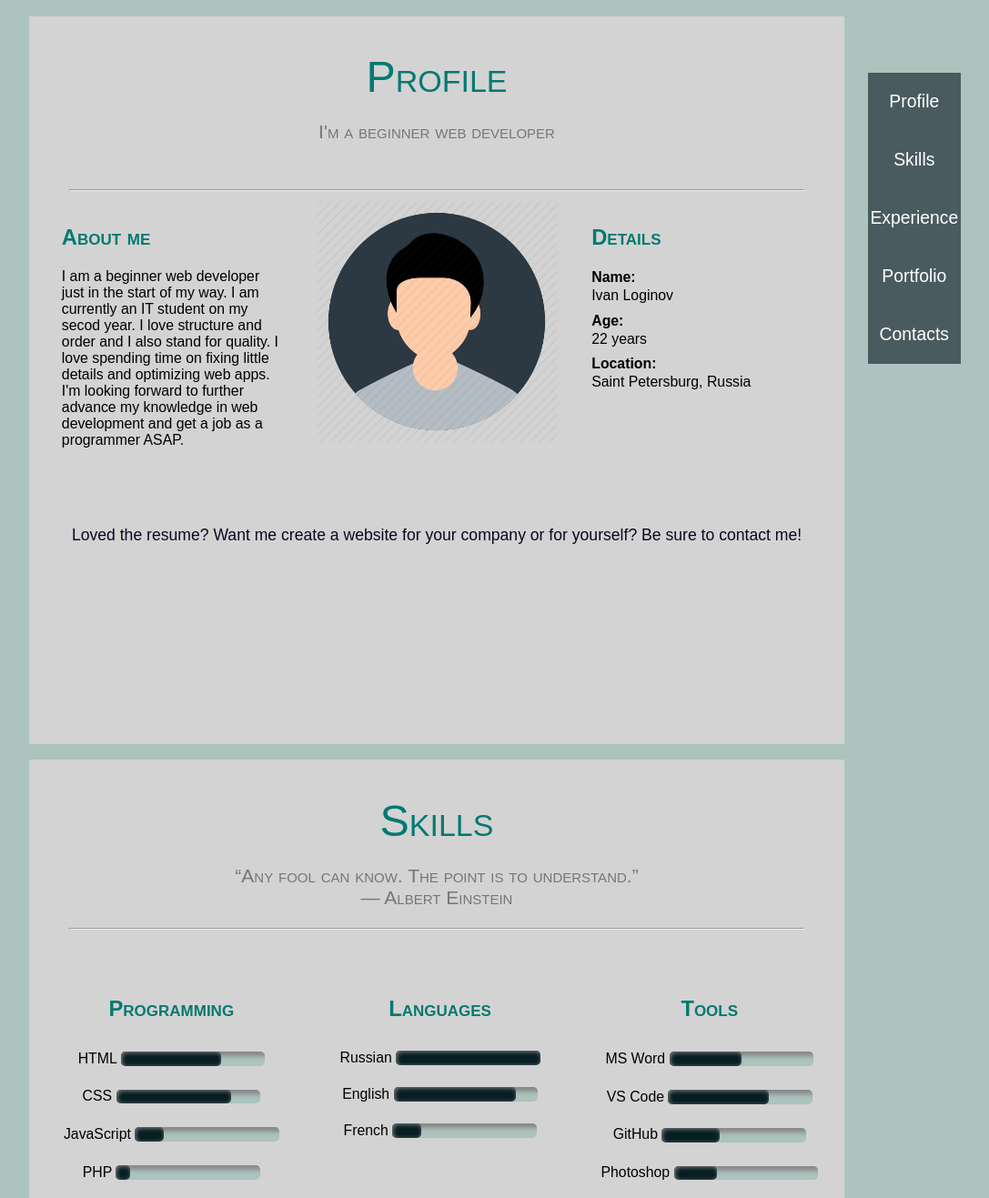
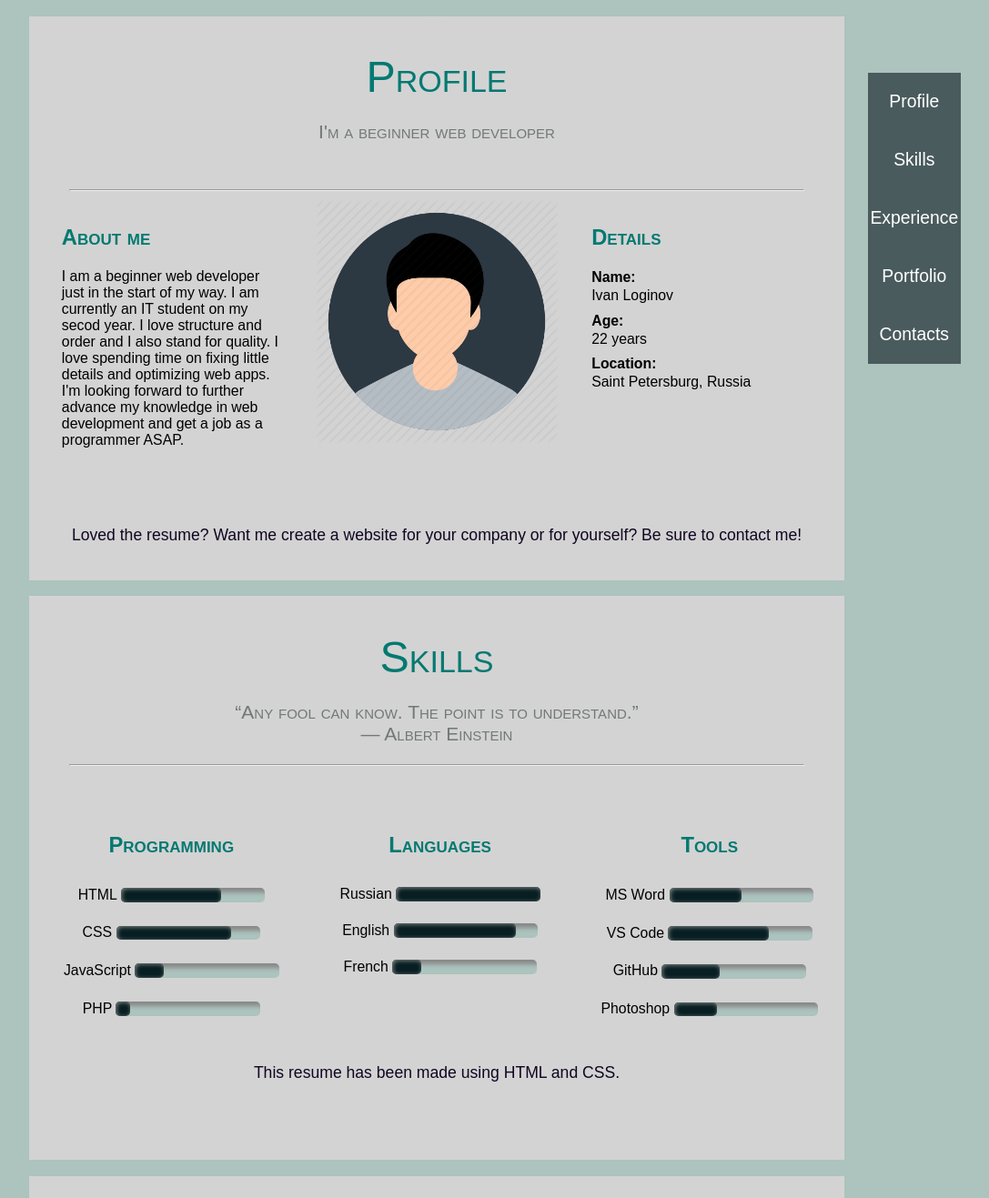
Before and after one commit to redboneskirmish/redboneskirmish.github.io, a plain HTML site: page index.html in a window 1280 px wide. Shown: the top 1317 px of the page at 91% size, without its empty margins (160-1247 px from the left). Drawn offline with Linux system fonts and the light colour scheme.

Commit message:
Update projectStyle.css

```diff
--- a/projectStyle.css
+++ b/projectStyle.css
@@ -77,7 +77,7 @@ h2 {
 }
 
 #profile {
-    height: 100vh;
+    height: 620px;
 }
 
 #aboutMe {
@@ -126,7 +126,7 @@ h2 {
 }
 
 #skills {
-    height: 100vh;
+    height: 620px;
 }
 
 #skillSet {
```
